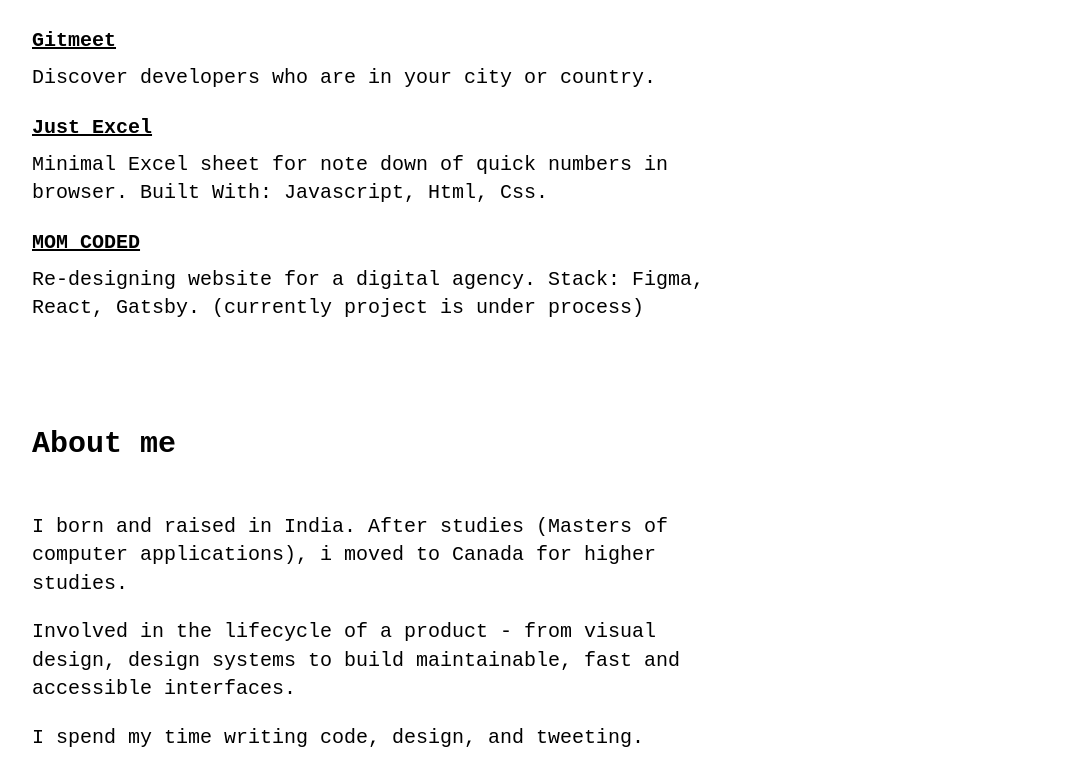
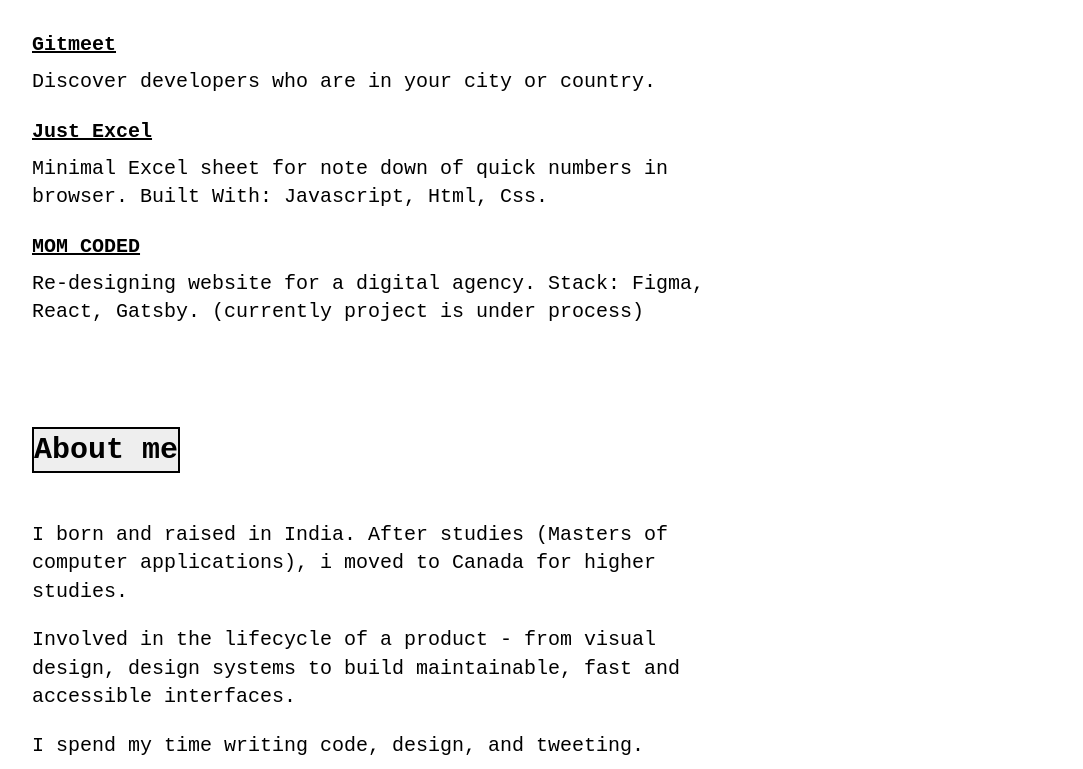
Before and after one commit to amarmanhala/amar.work, a Gatsby site: page / in a window 1280 px wide. Shown: the part 563-1332 px from the top of the page, without its empty margins (96-1179 px from the left). Built offline with nearby package versions, Linux system fonts and the light colour scheme; Gatsby itself is replaced by a stand-in of ours.

Commit message:
Add background.

```diff
--- a/src/components/SectionHeader.js
+++ b/src/components/SectionHeader.js
@@ -5,7 +5,7 @@
 const SectionHeader = props => {
   return (
     <SectionHeaderWrapper>
-      <H2>{props.title}</H2>
+      <H2 style={{ backgroundColor: "rgb(238, 238, 238)", border: "2px solid #000" }}>{props.title}</H2>
     </SectionHeaderWrapper>
   )
 }
```
